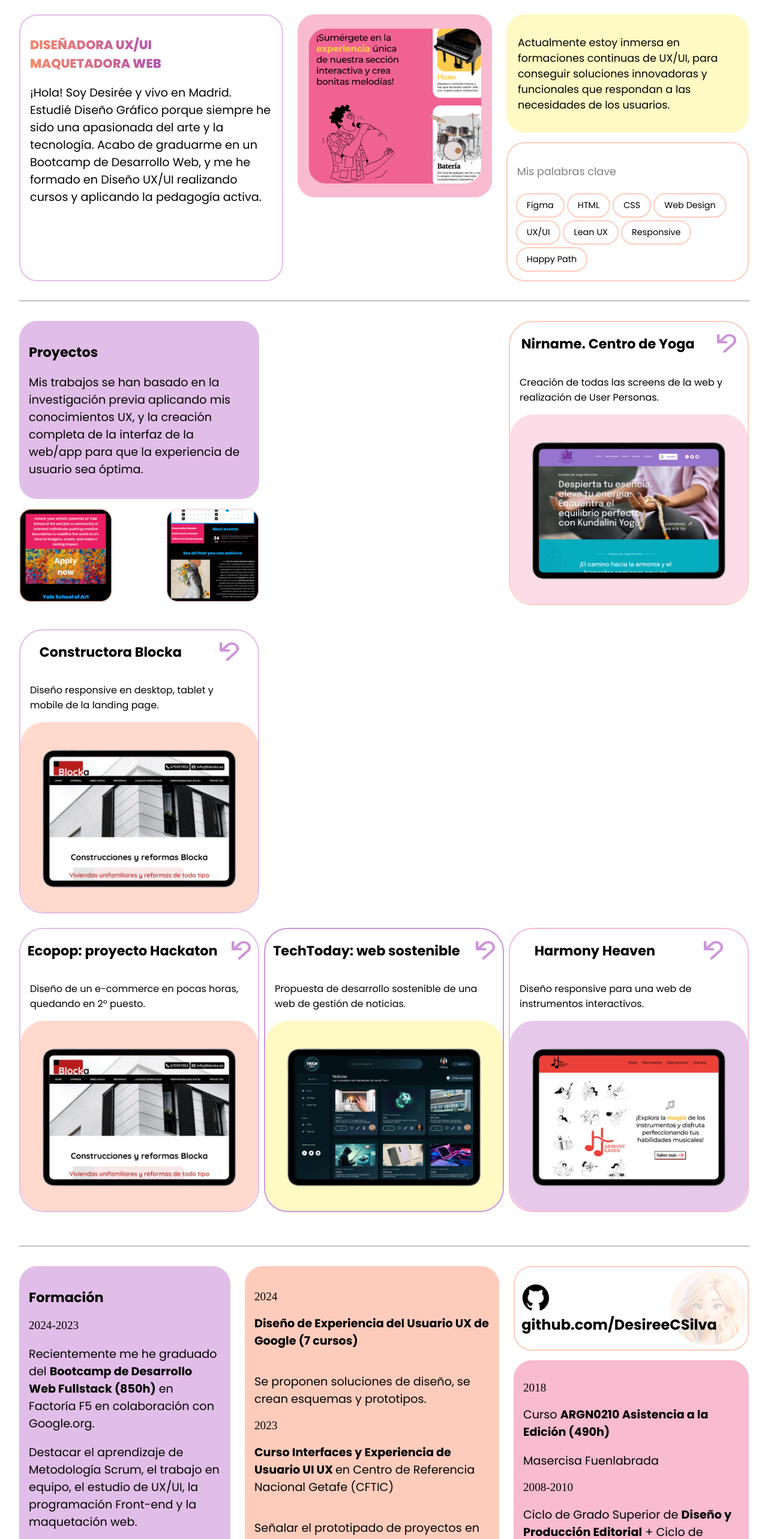
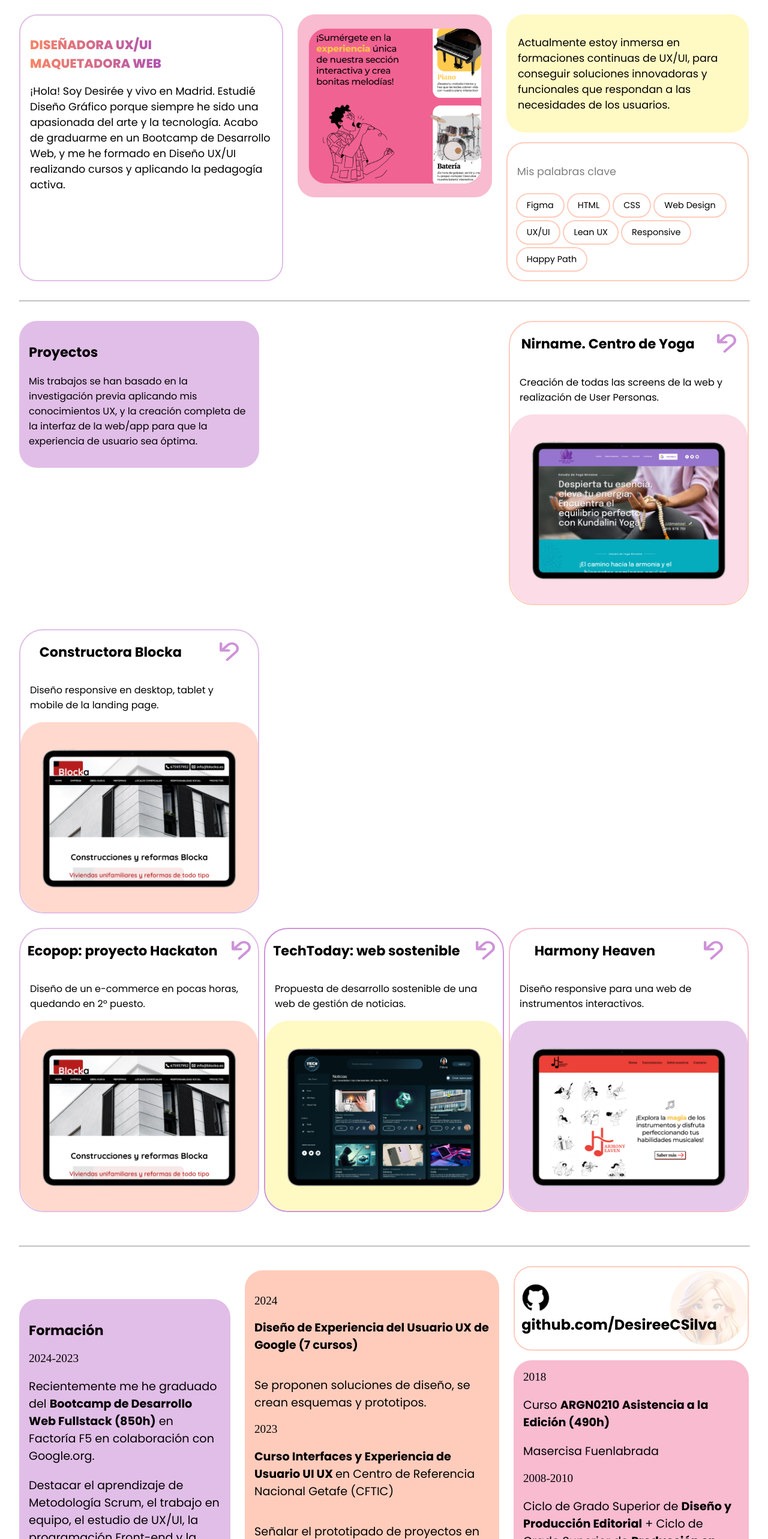
Before and after one commit to DesireeCSilva/portfolio-desireesilva, a Vue app: page / in a window 1280 px wide. Shown: the part 234-2800 px from the top of the page at 60% size. Built offline with nearby package versions, Linux system fonts and the light colour scheme; a web font is replaced by a local one.

Commit message:
add icon vue

```diff
--- a/src/App.vue
+++ b/src/App.vue
@@ -55,9 +55,6 @@ body {
     font-style: bold;
     text-decoration: none;
   }
-  .text_sidebar {
-    font-size: 1.2rem;
-  }
 }
 
 @media (max-width: 768px) {
--- a/src/components/AppEducation.vue
+++ b/src/components/AppEducation.vue
@@ -3,39 +3,45 @@
     <div class="above_section-03">
       <div class="description-above_section-03">
         <h1 class="title_sidebar">Formación</h1>
-        <input type="checkbox" id="toggle-text" class="toggle-checkbox" />
+        <input type="checkbox"
+        id="toggle-text"
+        class="toggle-checkbox" />
         <label for="toggle-text" class="date_sidebar">2024-2023</label>
-        <p class="section-03_text_sidebar">
+        <p class="text_sidebar section-03_text_sidebar">
           Recientemente me he graduado del
           <span class="bold">Bootcamp de Desarrollo Web Fullstack (850h)</span>
           en Factoría F5 en colaboración con Google.org.
         </p>
-        <p class="section-03_text_sidebar">
+        <p class="text_sidebar section-03_text_sidebar">
           Destacar el aprendizaje de Metodología Scrum, el trabajo en equipo, el
           estudio de UX/UI, la programación Front-end y la maquetación web.
         </p>
       </div>
 
       <div class="card-01_section-03">
-        <input type="checkbox" id="toggle-card-2024" class="toggle-checkbox" />
+        <input type="checkbox"
+        id="toggle-card-2024"
+        class="toggle-checkbox" />
         <label for="toggle-card-2024" class="date_sidebar">2024</label>
-        <p class="section-03_text_sidebar">
+        <p class="text_sidebar section-03_text_sidebar">
           <span class="bold">
             Diseño de Experiencia del Usuario UX de Google (7 cursos)</span
           >
         </p>
-        <p class="section-03_text_sidebar">
+        <p class="text_sidebar section-03_text_sidebar">
           Se proponen soluciones de diseño, se crean esquemas y prototipos.
         </p>
 
-        <input type="checkbox" id="toggle-card-2023" class="toggle-checkbox" />
+        <input type="checkbox"
+        id="toggle-card-2023"
+        class="toggle-checkbox" />
         <label for="toggle-card-2023" class="date_sidebar">2023</label>
-        <p class="section-03_text_sidebar">
+        <p class="text_sidebar section-03_text_sidebar">
           <span class="bold"
             >Curso Interfaces y Experiencia de Usuario UI UX </span
           >en Centro de Referencia Nacional Getafe (CFTIC)
         </p>
-        <p class="section-03_text_sidebar">
+        <p class="text_sidebar section-03_text_sidebar">
           Señalar el prototipado de proyectos en Figma, la creación de
           interfaces que maximizan la usabilidad, la creación de User Persona y
           diagramas de flujo.
@@ -51,14 +57,19 @@
           </div>
 
           <div class="card-03_section-03">
-            <p class="date_sidebar">2018</p>
-            <p class="text_sidebar">
+            <input type="checkbox"
+            id="toggle-card-2018"
+            class="toggle-checkbox">
+            <label for="toggle-card-2018" class="date_sidebar">2018</label>
+            <p class="text_sidebar section-03_text_sidebar">
               Curso
               <span class="bold">ARGN0210 Asistencia a la Edición (490h)</span>
             </p>
-            <p class="text_sidebar">Masercisa Fuenlabrada</p>
-            <p class="date_sidebar">2008-2010</p>
-            <p class="text_sidebar">
+            <p class="text_sidebar section-03_text_sidebar">Masercisa Fuenlabrada</p>
+
+            <input type="checkbox" id="toggle-card-2008-2010" class="toggle-checkbox">
+            <label for="toggle-card-2008-2010" class="date_sidebar">2008-2010</label>
+            <p class="text_sidebar section-03_text_sidebar">
               Ciclo de Grado Superior de
               <span class="bold">Diseño y Producción Editorial</span>
               + Ciclo de Grado Superior de
@@ -66,7 +77,7 @@
                 >Producción en Industrias de Artes Gráficas</span
               >
             </p>
-            <p class="text_sidebar">IES Europa - IES Islas Filipinas</p>
+            <p class="text_sidebar section-03_text_sidebar">IES Europa - IES Islas Filipinas</p>
           </div>
         </div>
       </div>
@@ -98,6 +109,7 @@
 <script></script>
 
 <style lang="scss">
+
 .section-03_text_sidebar {
   font-size: 1.2rem;
 }
@@ -118,18 +130,12 @@
   display: flex;
   flex-direction: row;
   gap: 1.5rem;
-  align-content: center;
+  align-items: center;
   justify-content: center;
   margin-bottom: 1.5rem;
   > div {
     flex: 1;
   }
-}
-
-.card-01_section-03,
-.card-03_section-03 {
-  width: 30%;
-  flex: 1;
 }
 
 .description-above_section-03 {
@@ -142,8 +148,6 @@
 }
 .bold {
   font-weight: 700;
-  line-height: 1;
-  word-wrap: break-word;
 }
 .date_sidebar {
   font-family: "Purple Purse", serif;
@@ -157,7 +161,8 @@
   width: auto;
   background-color: #ffccbc;
   border-radius: 30px;
-  padding: 2.5rem 1rem;
+  padding: 1rem;
+  padding-top: 2.5rem;
 }
 .card-02_section-03 {
   border: solid 2px #ffccbc;
@@ -214,6 +219,7 @@
   border-radius: 30px;
   padding: 1rem;
 }
+
 .below_section-03 {
   display: flex;
   width: auto;
@@ -221,6 +227,7 @@
   justify-content: space-between;
   align-content: center;
 }
+
 .description-below_section-03 {
   background-color: #fff9c4;
   border-radius: 30px;
@@ -285,14 +292,37 @@
     width: 100%;
   }
 
-  .card-01_section-03 {
+  #toggle-card-2018:checked + label + .section-03_text_sidebar,
+  #toggle-card-2018:checked + label + .section-03_text_sidebar + .section-03_text_sidebar {
+    display: block;
+    width: 100%;
+  }
+
+  #toggle-card-2008-2010:checked + label + .section-03_text_sidebar,
+  #toggle-card-2008-2010:checked + label + .section-03_text_sidebar + .section-03_text_sidebar {
+    display: block;
+    width: 100%;
+  }
+
+.card-01_section-03 {
   display: flex;
   flex-direction: column;
   min-width: 90%;
   gap: 1.5rem;
-  background-color: #ffccbc;
-  border-radius: 30px;
   padding: 2.5rem 1rem;
+}
+
+.column-cards_section-03 {
+  width: 100%;
+}
+.card-03_section-03 {
+  display: flex;
+  flex-direction: column;
+  min-width: 90%;
+  display: flex;
+  flex-direction: column;
+  padding: 2.5rem 1rem;
+  gap: 1.5rem;
 }
 
   .section-03 {
@@ -305,11 +335,6 @@
   .above_section-03 {
     flex-direction: column;
     align-items: center;
-
-    > div {
-      width: auto;
-      max-width: 100%;
-    }
   }
 
   .below_section-03 {
@@ -326,12 +351,6 @@
     box-sizing: border-box;
   }
 
-  .description-below_section-03 p span {
-    font-size: 1em;
-    line-height: 1;
-    word-wrap: break-word;
-  }
-
   .below_section-03 {
     padding: 0.5rem;
   }
--- a/src/components/AppProjects.vue
+++ b/src/components/AppProjects.vue
@@ -7,12 +7,7 @@
                     <p class="text_sidebar">Mis trabajos se han basado en la investigación previa aplicando mis conocimientos UX, y la creación completa de la interfaz de la web/app para que la experiencia de usuario sea óptima.
                     </p>
                     </div>
-                    <div class="pair-cards_section-02">
-                        <a href="https://www.figma.com/proto/zclvAX1Wpg9kBGUzK2Z0Zp/YaleSchoolOfArt?page-id=17%3A2&node-id=85-176&viewport=1371%2C365%2C0.09&t=VSIrcHNgvM8AQfpv-1&scaling=scale-down&content-scaling=fixed" alt="enlace a prototipo de Figma del Proyecto Yale School">
-                        <img class="card-below_section-02" src="@/assets/card-06.png" alt="card con imagen de Harmony Heaven" />
-                        <img class="card-below_section-02" src="@/assets/card-07.png" alt="card con imagen de Tech Today" />
-                        </a>
-                    </div>
+
                 </div>
 
                 <div class="card-01_section-02">
--- a/src/components/AppSummaryAlt.vue
+++ b/src/components/AppSummaryAlt.vue
@@ -103,7 +103,7 @@ onMounted(() => {
     }
 
     .text_sidebar {
-      font-size: 1.2rem;
+      font-size: 1.1rem;
     }
   }
 
--- a/src/components/AppTechnologies.vue
+++ b/src/components/AppTechnologies.vue
@@ -11,6 +11,7 @@
                     <img src="@/assets/icons/Jira.png" alt="icono de Jira" />
                     <img src="@/assets/icons/Git.png" alt="icono de Git" />
                     <img src="@/assets/icons/React Native.png" alt="icono de React" />
+                    <img src="@/assets/icons/vue.png" alt="icono de React" />
                 </div>
         </div>
     </section>
```
Also changed, not shown: src/assets/icons/vue.png (added).
